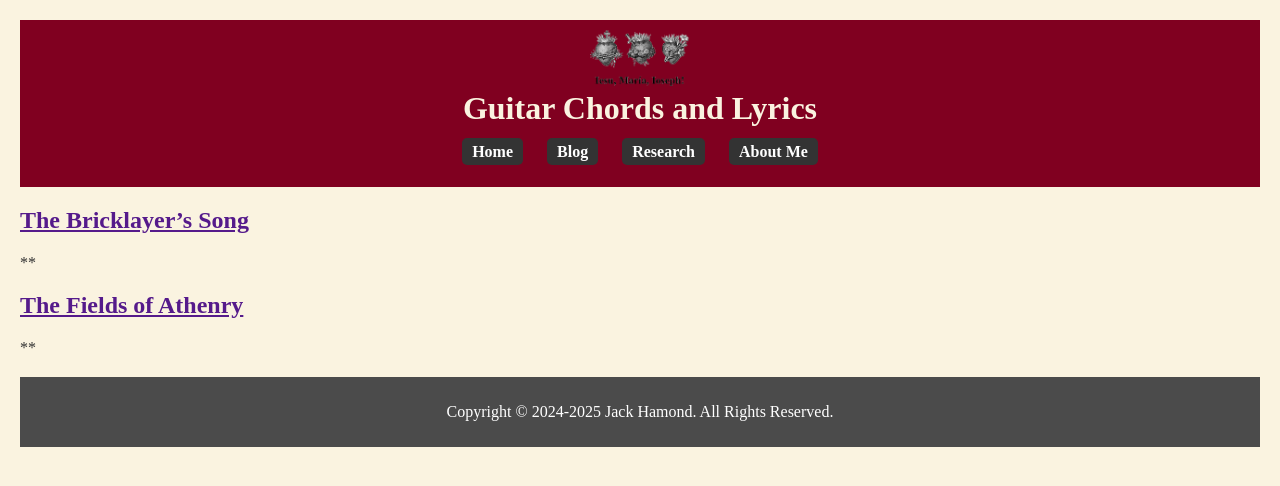
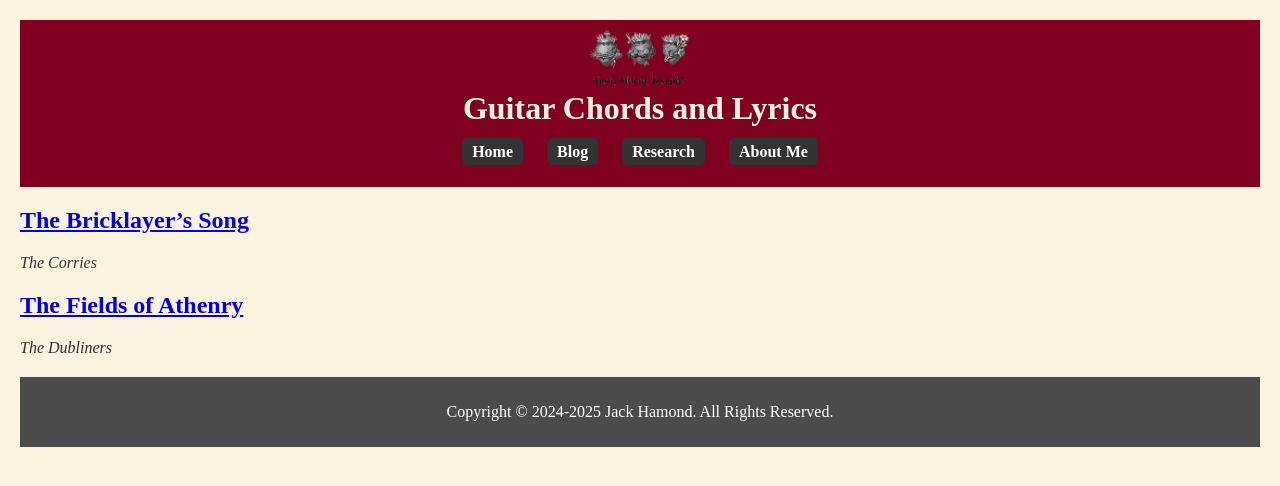
Before and after one commit to jackhamond/jackhamond.github.io, a Jekyll site: the page built from indices/guitar-chords-and-lyrics.md, in a window 1280 px wide. Shown: the top 486 px of the page. Built offline with Jekyll 4.4.1, drawn with Linux system fonts in a browser that asks for light colours.

Commit message:
Update guitar-chords-and-lyrics.md

```diff
--- a/indices/guitar-chords-and-lyrics.md
+++ b/indices/guitar-chords-and-lyrics.md
@@ -7,8 +7,8 @@ permalink: /research/guitar-chords-and-lyrics
 {% assign sorted_guitar-chords-and-lyrics = site.guitar-chords-and-lyrics | sort: "title" %}
 
 {% for song in sorted_guitar-chords-and-lyrics %}
-## [{{ song.title }}]({{ poem.url }})
+## [{{ song.title }}]({{ song.url }})
 
-*{{ poem.artist }}*
+*{{ song.artist }}*
 
 {% endfor %}
```
